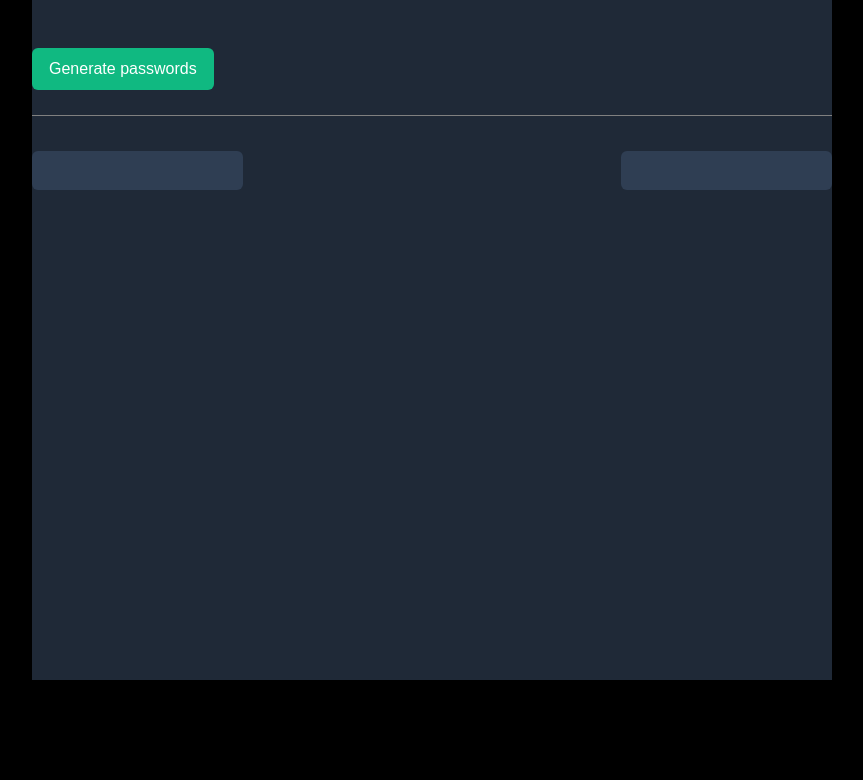
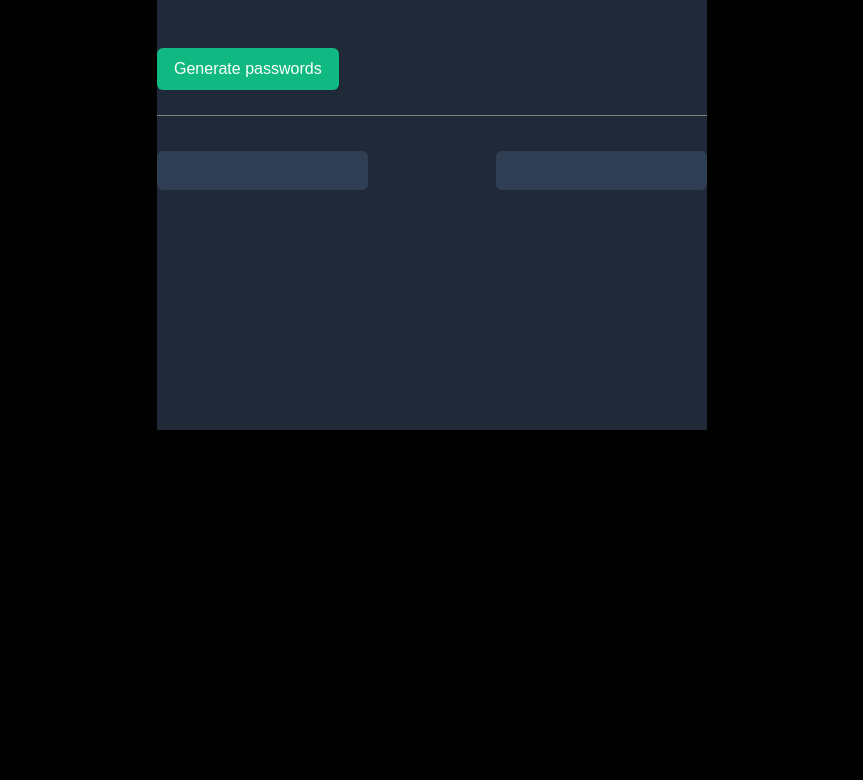
Before and after one commit to hhdg1515/password, a plain HTML site: page index.html in a window 1280 px wide. Shown: the part 220-1000 px from the top of the page, without its empty margins (208-1071 px from the left). After the commit the page ends 800 px from the top, so only its background shows below. Drawn offline with Linux system fonts and the light colour scheme.

Commit message:
Update index.css

```diff
--- a/index.css
+++ b/index.css
@@ -9,8 +9,8 @@ html {
 
 .container {
     margin: 100px auto;
-    height: 800px;
-    width: 800px;
+    height: 550px;
+    width: 550px;
     background: rgba(31, 41, 55, 1);
 }
 
```
